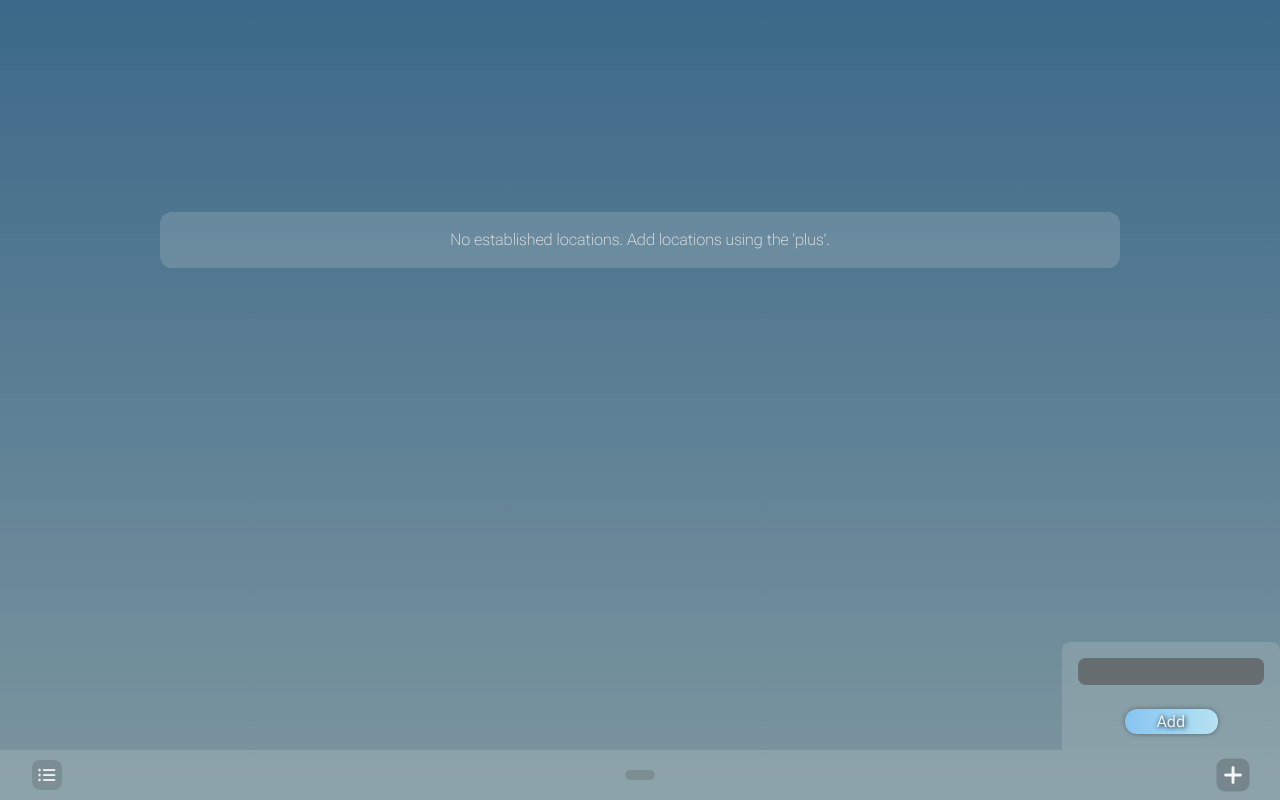
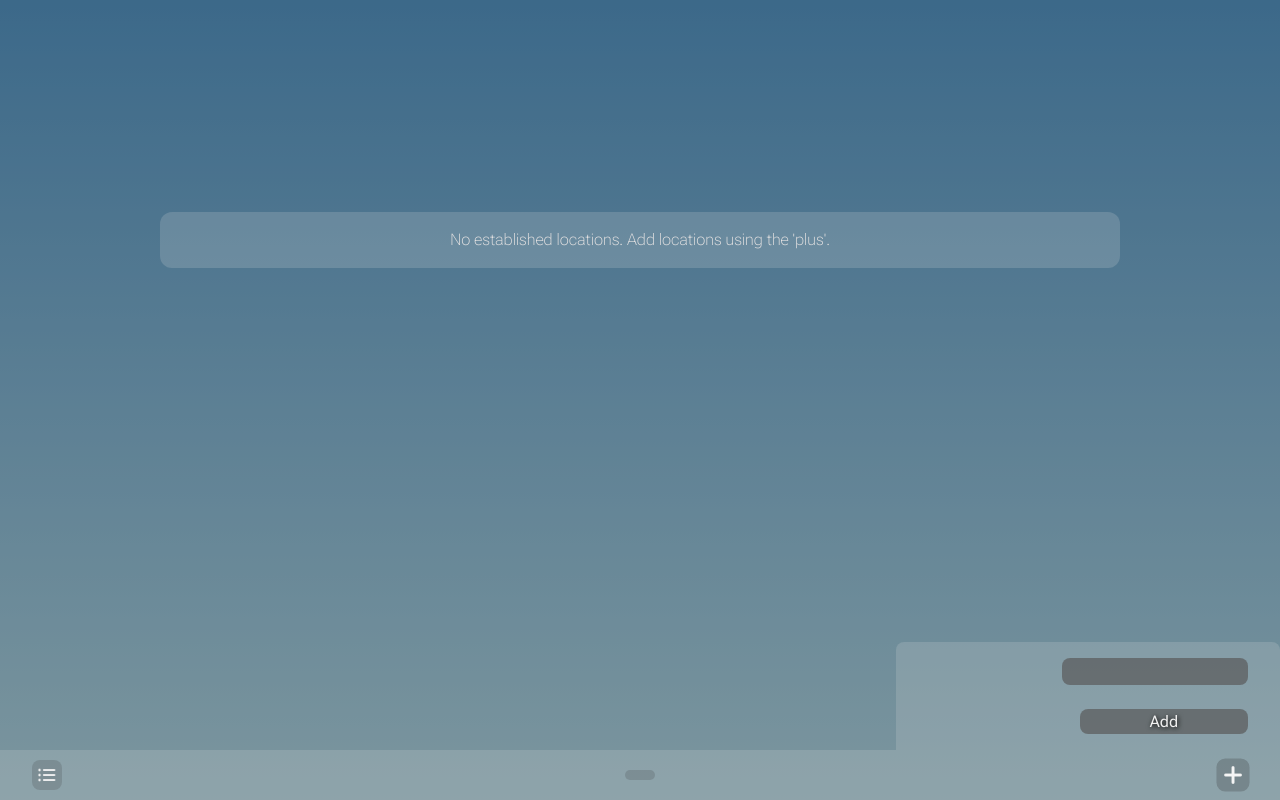
Before and after one commit to ethanm272/tides, a React (Vite) app: page / in a window 1280 px wide. Both pictures are taken after a click on the button 1233 px from the left and 775 px from the top of the page. Built offline with nearby package versions, Linux system fonts and the light colour scheme.

Commit message:
css updates

```diff
--- a/src/Components/DropDownFilter/DropDownFilter.css
+++ b/src/Components/DropDownFilter/DropDownFilter.css
@@ -1,9 +1,9 @@
 .search-bar {
-  padding: 1rem;
+  padding: 1rem 2rem 1rem 1rem;
   display: flex;
   flex-flow: column nowrap;
   gap: 0.5rem;
-  align-items: center;
+  align-items: flex-end;
 }
 
 .search-input {
--- a/src/Components/DropDownFilter/ResultsList/ResultsList.css
+++ b/src/Components/DropDownFilter/ResultsList/ResultsList.css
@@ -15,11 +15,11 @@
   padding: 0 0.5rem;
   margin: 0.15rem 0;
   width: 100%;
-  text-align: left;
+  text-align: right;
   border: none;
   background-color: transparent;
   border-radius: 0.25rem;
-  height: 1rem;
+  height: auto;
 }
 
 .location-choice:hover {
--- a/src/Components/DropDownFilter/SubmitAddLocation/SubmitAddLocation.css
+++ b/src/Components/DropDownFilter/SubmitAddLocation/SubmitAddLocation.css
@@ -1,15 +1,20 @@
 .submit-button {
-  border-radius: 0.75rem;
+  border-radius: 0.5rem;
   border: none;
   width: 50%;
   padding: 0.2rem;
-  background-image: linear-gradient(
-    to right,
-    rgba(0, 142, 244, 0.44),
-    rgba(101, 209, 245, 0.411)
-  );
-  box-shadow: 0px 0px 5px rgba(0, 0, 0, 0.363);
+  background-color: rgba(90, 90, 90, 0.703);
   color: rgb(241, 241, 241);
   text-shadow: 1px 1px 5px rgb(0, 0, 0);
   margin-top: 1rem;
 }
+
+.submit-button:hover,
+.submit-button:focus {
+  background-color: rgba(67, 67, 67, 0.703);
+  transform: scale(1.05);
+}
+
+.submit-button:active {
+  transform: scale(0.95);
+}
--- a/src/Components/DropLocation/DeleteLocation.css
+++ b/src/Components/DropLocation/DeleteLocation.css
@@ -2,11 +2,12 @@
   position: absolute;
   top: 0;
   right: 0;
-  margin-top: 2rem;
-  margin-right: 2rem;
+  margin-top: 0.8rem;
+  margin-right: 0.8rem;
   border-radius: 0.5rem;
   border: none;
-  background-color: hsla(0, 0%, 20%, 0.19);
+  background-color: transparent;
+  /* background-color: hsla(0, 0%, 20%, 0.19); */
   padding: 0.25rem;
 }
 
--- a/src/Components/Footer/LocationPopUpMenu/LocationPopUpMenu.css
+++ b/src/Components/Footer/LocationPopUpMenu/LocationPopUpMenu.css
@@ -6,5 +6,5 @@
   background-color: hsla(0, 0%, 87%, 0.19);
   border-top-left-radius: 0.5rem;
   border-top-right-radius: 0.5rem;
-  width: fit-content;
+  width: 30vw;
 }
--- a/src/Components/MainInfoSection/MainInfoSection.css
+++ b/src/Components/MainInfoSection/MainInfoSection.css
@@ -1,16 +1,19 @@
 .main-info {
   display: flex;
-  flex-flow: column nowrap;
+  flex-flow: column wrap;
   align-items: center;
+  justify-content: center;
   color: white;
   background-color: hsla(0, 0%, 20%, 0.19);
   border-radius: 1rem;
   padding: 1.75rem 5vw;
   width: fit-content;
+  max-width: 65vw;
 }
 
 .main-info .location-name {
   font-size: 1.5rem;
+  text-align: center;
 }
 
 .main-info .location-tide {
```
